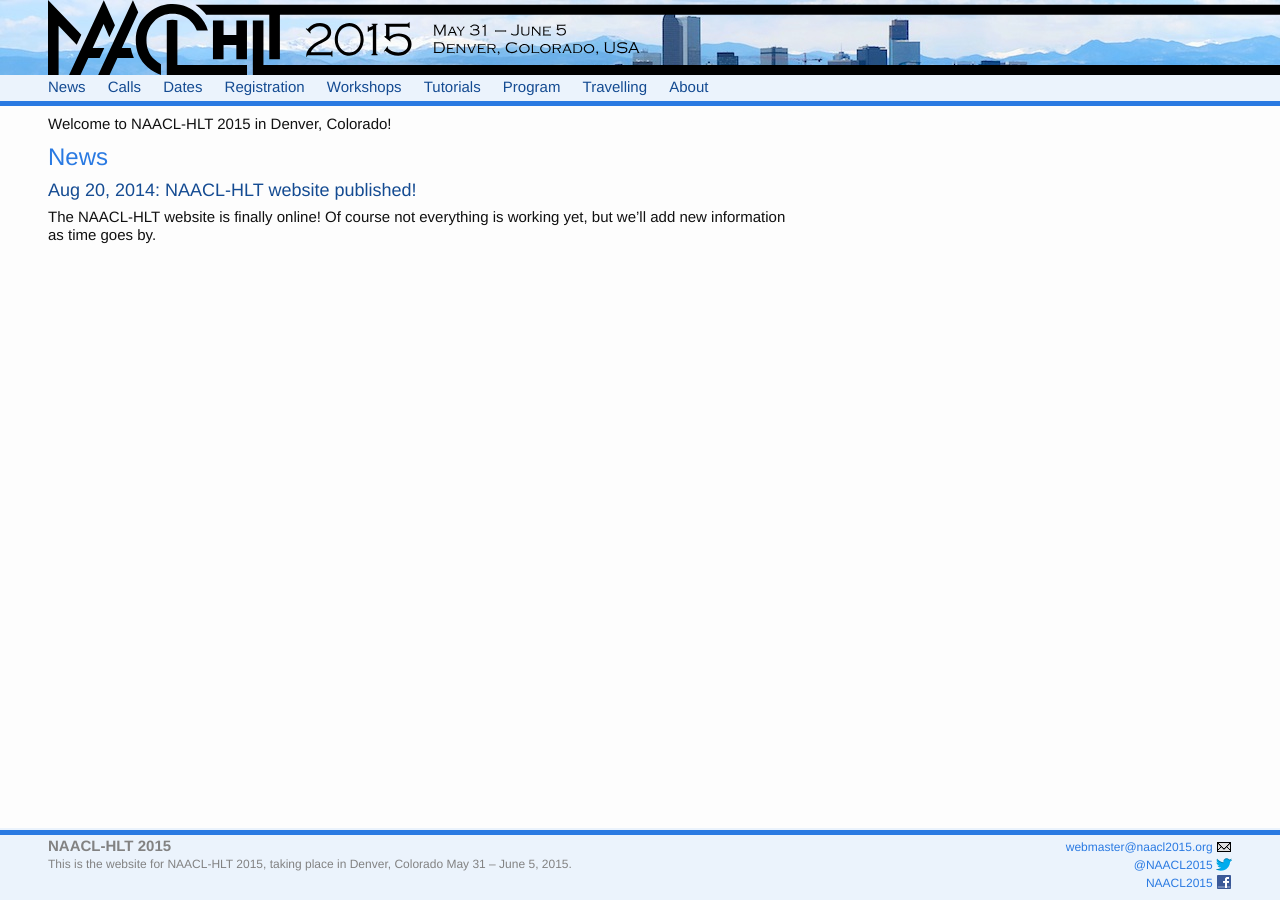
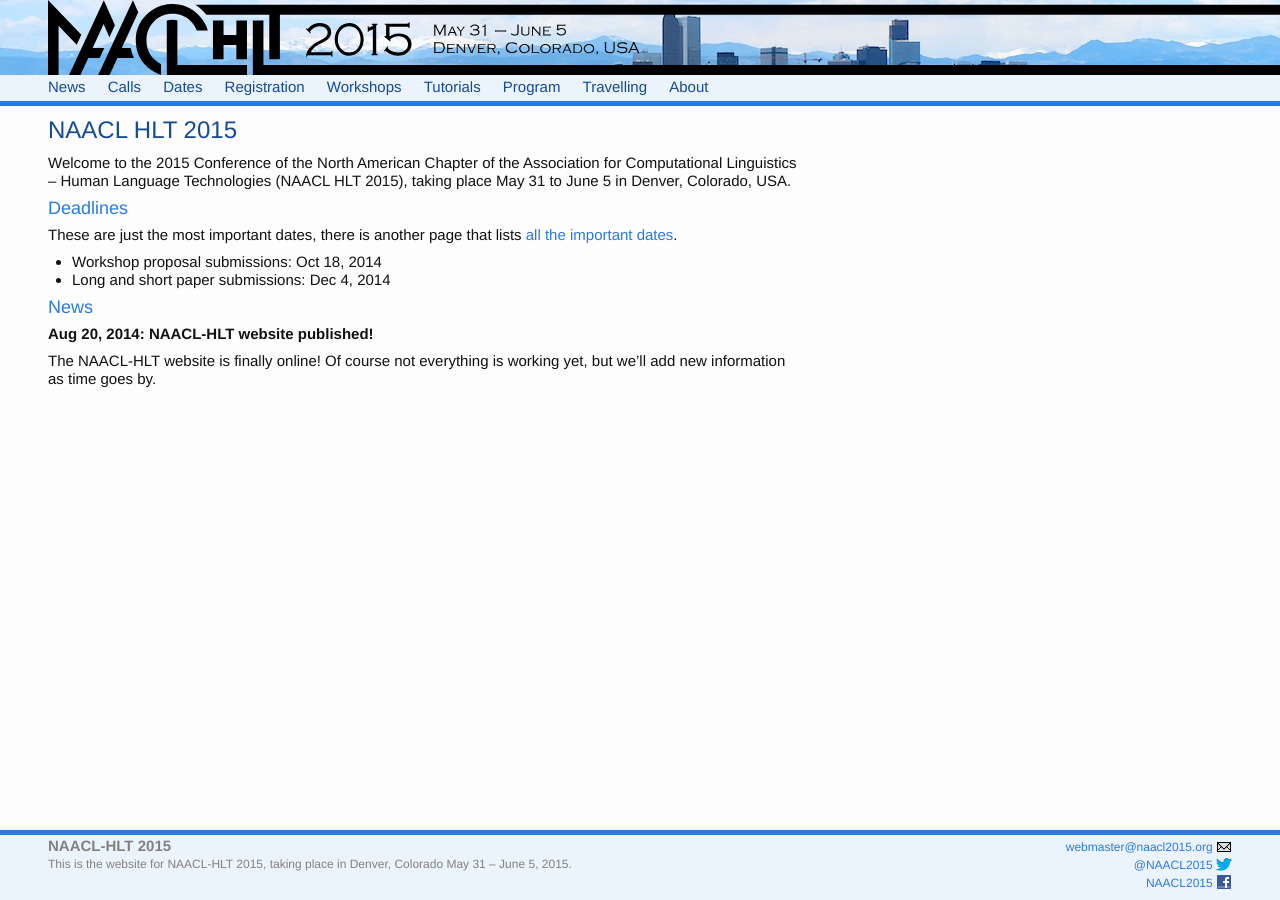
Before and after one commit to naacl-org/naacl-hlt-2015, a Jekyll site: the page built from index.md, in a window 1280 px wide. Built offline with Jekyll 4.4.1, drawn with Linux system fonts in a browser that asks for light colours.

Commit message:
Content updates

```diff
--- a/index.md
+++ b/index.md
@@ -2,13 +2,22 @@
 title: Welcome
 ---
 
-Welcome to NAACL-HLT 2015 in Denver, Colorado!
+# NAACL HLT 2015
 
-# [News](all-news.html)
+Welcome to the 2015 Conference of the North American Chapter of the Association for Computational Linguistics – Human Language Technologies (NAACL HLT 2015), taking place May 31 to June 5 in Denver, Colorado, USA.
+
+## [Deadlines](dates.html)
+
+These are just the most important dates, there is another page that lists [all the important dates](dates.html).
+
+- Workshop proposal submissions: Oct 18, 2014
+- Long and short paper submissions: Dec 4, 2014
+
+## [News](all-news.html)
 
 {% for post in site.posts limit:5 %}
 
-## {{ post.date | date: '%b %-d, %Y' }}: {{ post.title }}
+### {{ post.date | date: '%b %-d, %Y' }}: {{ post.title }}
 
 {{ post.content }}
 
```
Also changed, not shown: all-news.md (+2 -2 lines), contact.md (+7 -1 lines), getting-here.md (+7 -3 lines), sponsors.md (+1 -1 lines).
